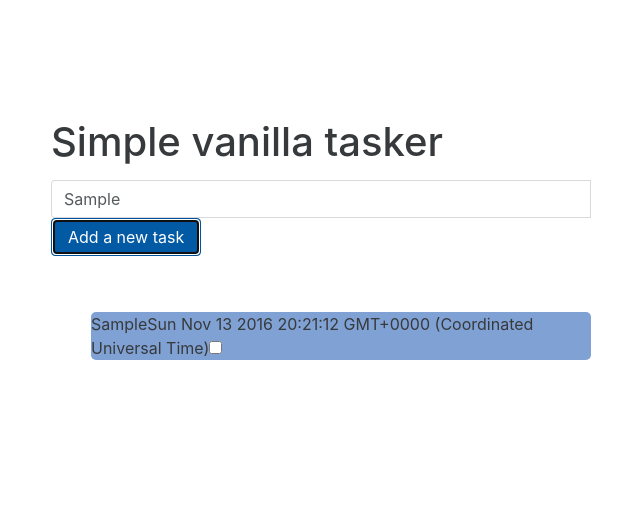
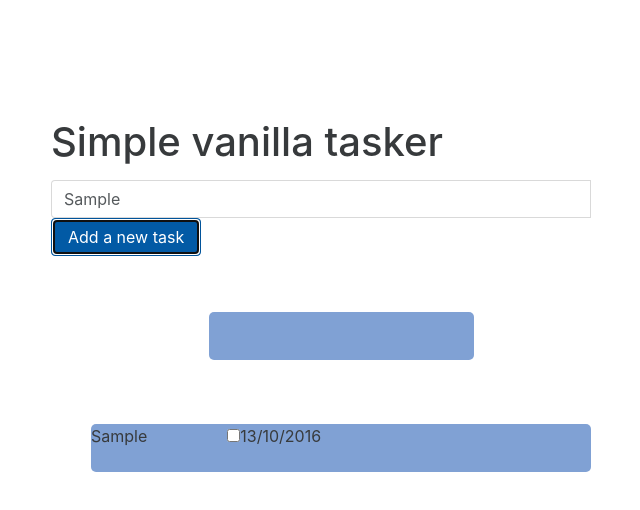
Before and after one commit to Lapz/tasker, a website: page index.html in a window 1280 px wide. Both pictures are taken after typing "Sample" into the empty fields and a click on the button "Add a new task". Shown: the whole page, without its empty margins (319-959 px from the left). Drawn offline with Linux system fonts and the light colour scheme.

Commit message:
refactored the code  and needed to improve the css

```diff
--- a/css/main.css
+++ b/css/main.css
@@ -24,6 +24,14 @@ body {
 
 }
 
+
+.otherInfo {
+
+  margin-left: 5em;
+  display: inline;
+}
+
+
 li {
   list-style-type: none;
 }
--- a/index.html
+++ b/index.html
@@ -52,15 +52,26 @@
                 <br>
 
                 <ul id="list">
+                  <div class="row">
+
+                    <div class = "itemWrapper col-md-6 pull-md-3 push-xs-3 ">
+
+
                     <li>
 
                     </li>
+
+                  </div>
+
+                  </div>
 
                 </ul>
 
 
 
             </div>
+
+
 
 
 
--- a/js/main.js
+++ b/js/main.js
@@ -15,6 +15,8 @@ var Elements = function() {
   this.li = document.createElement("div"); // <li> in html
 
   this.input =  document.createElement("input");  // <input> in html;
+
+  this.extraDiv = document.createElement("div");
 }
 
 
@@ -23,48 +25,67 @@ var addbtn = document.getElementById("addTask");
 var ul = document.getElementById("list");
 
 
-//console.log(el.div);
+var today = new Date();
+
+//
+//var o = today.getDate() +"/"+ today.getMonth() + "/" + today.getFullYear();
+
+//console.log(o);
 
 function addTask() {
 
+
+
     var taskInput = document.getElementById("taskInput").value;
-
     var list = document.getElementById("list");
 
+    if (taskInput == false){
+      return null;
+    }
+    else {
 
       var task = new Task(taskInput);
 
       //console.log(task.text);
 
+      var el = new Elements();
+
+      el.input.type = "checkbox";
+      var o = today.getDate() +"/"+ today.getMonth() + "/" + today.getFullYear();
+
+      el.div.className = "itemWrapper text-center";
+
+      el.extraDiv.className = "otherInfo";
 
 
 
-    var el = new Elements();
-
-
-    el.input.type = "checkbox";
-
-
-
-    el.div.className = "itemWrapper text-center";
+      el.extraDiv.appendChild(el.input);
 
 
 
       var newContent = document.createTextNode(task.text)
 
-    var newDate = document.createTextNode(task.date);
+      var newDate = document.createTextNode(o);
+
+        el.extraDiv.appendChild(newDate);
 
       el.li.appendChild(newContent);
 
-    el.li.appendChild(newDate);
+      //el.li.appendChild(newDate);
 
+      el.li.appendChild(el.extraDiv);
+
+
+/*
       el.li.appendChild(el.input);
 
+      ;
 
 
-    el.div.appendChild(el.li);
+*/el.div.appendChild(el.li);
+      list.appendChild(el.div);
 
-    list.appendChild(el.div);
+    }
 
 }
 
@@ -72,7 +93,11 @@ function addTask() {
 
 document.addEventListener('DOMContentLoaded', function() {
     addbtn.addEventListener("click", function() {
-        addTask();
+        if(addTask() === null) {
+          console.log("fuck");
+                };
+
+
     });
 
     ul.addEventListener("change", function() {
```
Lines whose indentation alone changed are shown as unchanged.
